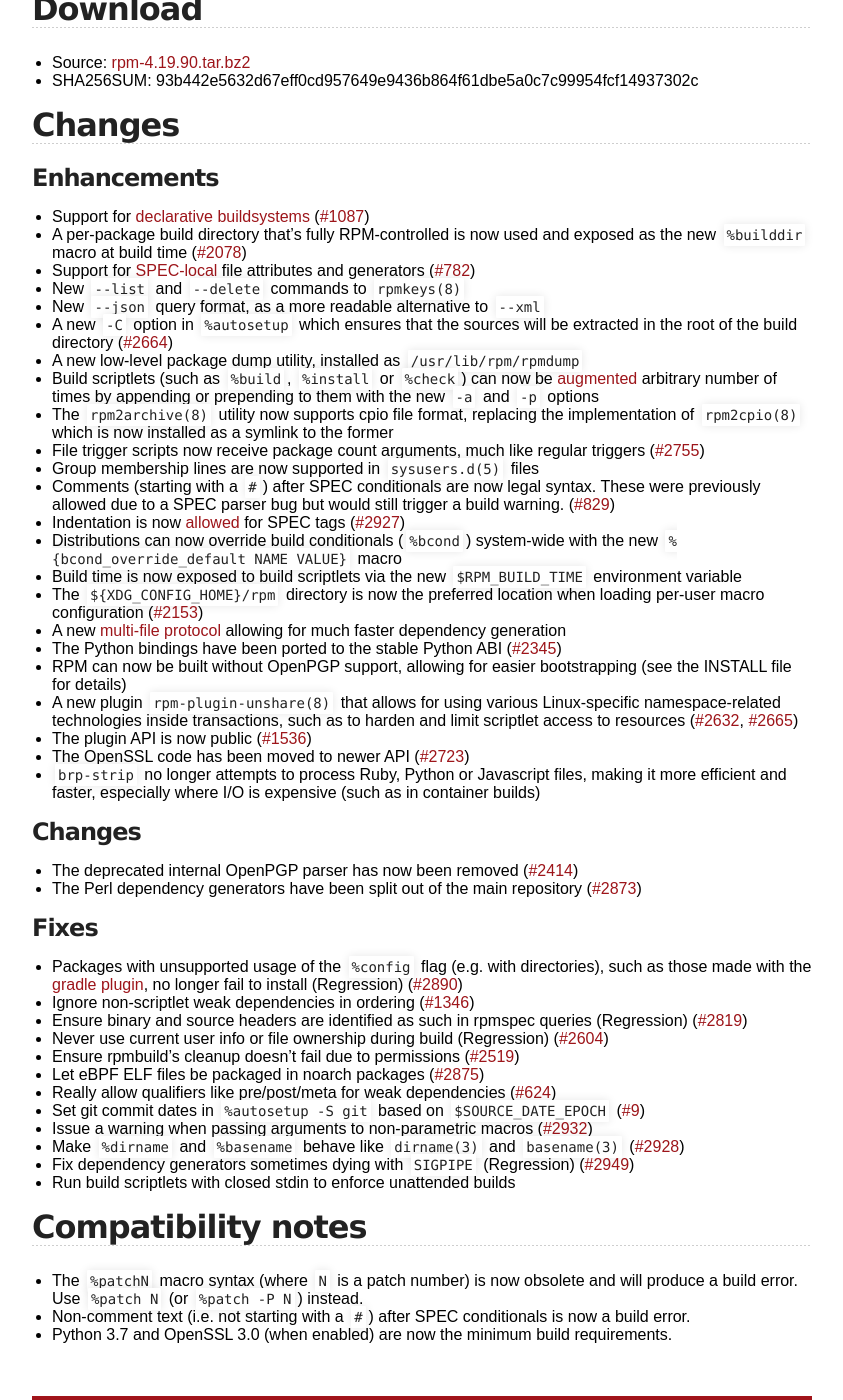
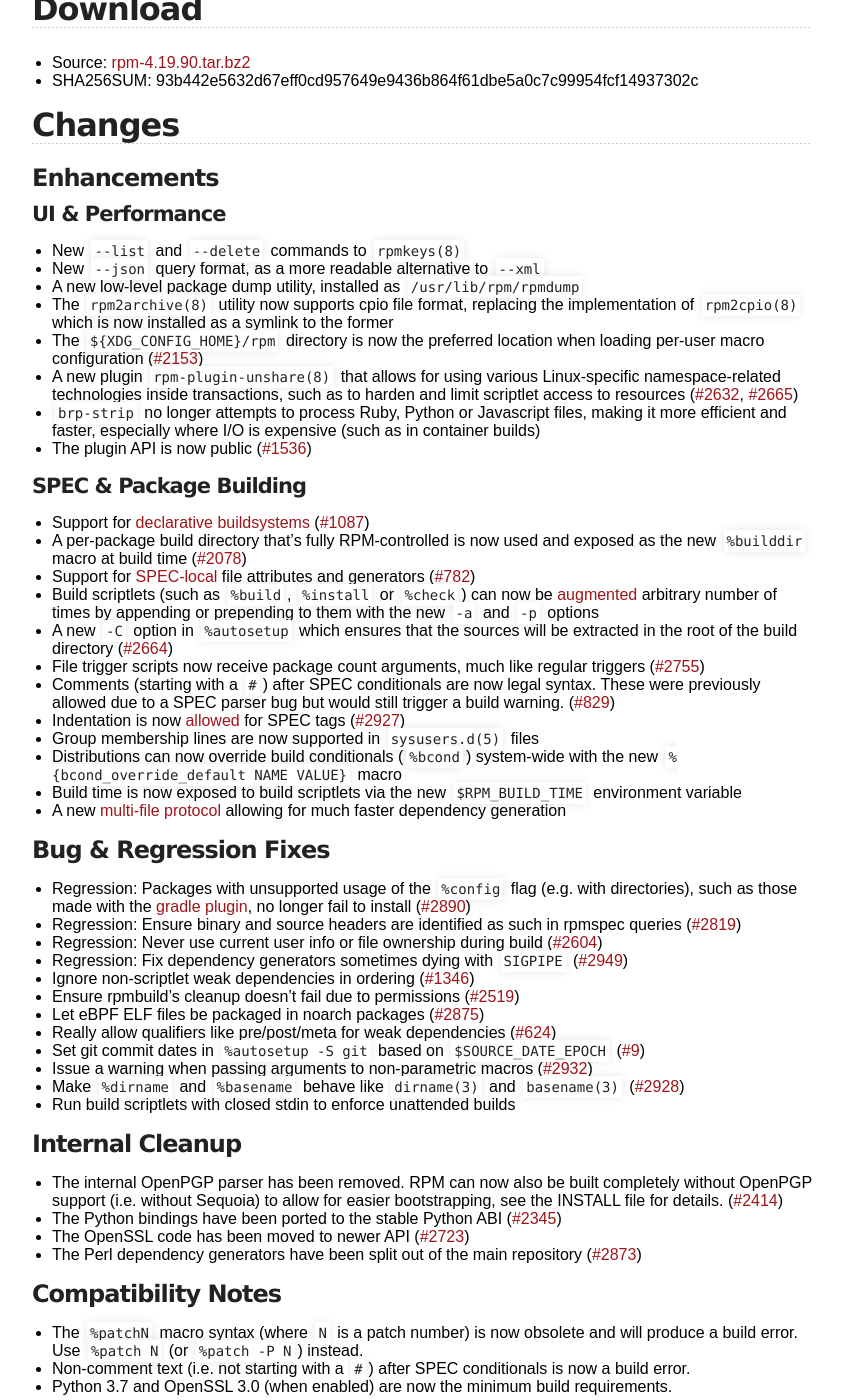
Before and after one commit to rpm-software-management/rpm-web, a Jekyll site: the page built from wiki/Releases/4.20.0.md, in a window 1280 px wide and 1400 px high, scrolled down 328 px. Shown: the whole window, without its empty margins (218-1061 px from the left). Built offline with Jekyll 4.4.1, drawn with Linux system fonts in a browser that asks for light colours.

Commit message:
Reshuffle the RN sections a bit

```diff
--- a/wiki/Releases/4.20.0.md
+++ b/wiki/Releases/4.20.0.md
@@ -13,51 +13,51 @@ Last update: 2024-04-08
 
 ## Changes
 ### Enhancements
+#### UI & Performance
+* New `--list` and `--delete` commands to `rpmkeys(8)`
+* New `--json` query format, as a more readable alternative to `--xml`
+* A new low-level package dump utility, installed as `/usr/lib/rpm/rpmdump`
+* The `rpm2archive(8)` utility now supports cpio file format, replacing the implementation of `rpm2cpio(8)` which is now installed as a symlink to the former
+* The `${XDG_CONFIG_HOME}/rpm` directory is now the preferred location when loading per-user macro configuration ([#2153](https://github.com/rpm-software-management/rpm/issues/2153))
+* A new plugin `rpm-plugin-unshare(8)` that allows for using various Linux-specific namespace-related technologies inside transactions, such as to harden and limit scriptlet access to resources ([#2632](https://github.com/rpm-software-management/rpm/issues/2632), [#2665](https://github.com/rpm-software-management/rpm/issues/2665))
+* `brp-strip` no longer attempts to process Ruby, Python or Javascript files, making it more efficient and faster, especially where I/O is expensive (such as in container builds)
+* The plugin API is now public ([#1536](https://github.com/rpm-software-management/rpm/issues/1536))
+
+#### SPEC & Package Building
 * Support for [declarative buildsystems](https://rpm-software-management.github.io/rpm/manual/buildsystem.html) ([#1087](https://github.com/rpm-software-management/rpm/issues/1087))
 * A per-package build directory that's fully RPM-controlled is now used and exposed as the new `%builddir` macro at build time ([#2078](https://github.com/rpm-software-management/rpm/issues/2078))
 * Support for [SPEC-local](https://rpm-software-management.github.io/rpm/manual/dependency_generators.html#using-file-attributes-in-their-own-package) file attributes and generators ([#782](https://github.com/rpm-software-management/rpm/issues/782))
-* New `--list` and `--delete` commands to `rpmkeys(8)`
-* New `--json` query format, as a more readable alternative to `--xml`
+* Build scriptlets (such as `%build`, `%install` or `%check`) can now be [augmented](https://rpm-software-management.github.io/rpm/manual/spec.html#build-scriptlets) arbitrary number of times by appending or prepending to them with the new `-a` and `-p` options
 * A new `-C` option in `%autosetup` which ensures that the sources will be extracted in the root of the build directory ([#2664](https://github.com/rpm-software-management/rpm/issues/2664))
-* A new low-level package dump utility, installed as `/usr/lib/rpm/rpmdump`
-* Build scriptlets (such as `%build`, `%install` or `%check`) can now be [augmented](https://rpm-software-management.github.io/rpm/manual/spec.html#build-scriptlets) arbitrary number of times by appending or prepending to them with the new `-a` and `-p` options
-* The `rpm2archive(8)` utility now supports cpio file format, replacing the implementation of `rpm2cpio(8)` which is now installed as a symlink to the former
 * File trigger scripts now receive package count arguments, much like regular triggers ([#2755](https://github.com/rpm-software-management/rpm/issues/2755))
-* Group membership lines are now supported in `sysusers.d(5)` files
 * Comments (starting with a `#`) after SPEC conditionals are now legal syntax.  These were previously allowed due to a SPEC parser bug but would still trigger a build warning. ([#829](https://github.com/rpm-software-management/rpm/issues/829))
 * Indentation is now [allowed](https://rpm-software-management.github.io/rpm/manual/spec.html#preamble-tags) for SPEC tags ([#2927](https://github.com/rpm-software-management/rpm/issues/2927))
+* Group membership lines are now supported in `sysusers.d(5)` files
 * Distributions can now override build conditionals (`%bcond`) system-wide with the new `%{bcond_override_default NAME VALUE}` macro
 * Build time is now exposed to build scriptlets via the new `$RPM_BUILD_TIME` environment variable
-* The `${XDG_CONFIG_HOME}/rpm` directory is now the preferred location when loading per-user macro configuration ([#2153](https://github.com/rpm-software-management/rpm/issues/2153))
 * A new [multi-file protocol](https://rpm-software-management.github.io/rpm/manual/dependency_generators.html#writing-dependency-generators) allowing for much faster dependency generation
-* The Python bindings have been ported to the stable Python ABI ([#2345](https://github.com/rpm-software-management/rpm/issues/2345))
-* RPM can now be built without OpenPGP support, allowing for easier bootstrapping (see the INSTALL file for details)
-* A new plugin `rpm-plugin-unshare(8)` that allows for using various Linux-specific namespace-related technologies inside transactions, such as to harden and limit scriptlet access to resources ([#2632](https://github.com/rpm-software-management/rpm/issues/2632), [#2665](https://github.com/rpm-software-management/rpm/issues/2665))
-* The plugin API is now public ([#1536](https://github.com/rpm-software-management/rpm/issues/1536))
-* The OpenSSL code has been moved to newer API ([#2723](https://github.com/rpm-software-management/rpm/issues/2294))
-* `brp-strip` no longer attempts to process Ruby, Python or Javascript files, making it more efficient and faster, especially where I/O is expensive (such as in container builds)
 
-### Changes
-* The deprecated internal OpenPGP parser has now been removed ([#2414](https://github.com/rpm-software-management/rpm/issues/2414))
-* The Perl dependency generators have been split out of the main repository ([#2873](https://github.com/rpm-software-management/rpm/issues/2873))
-
-### Fixes
-* Packages with unsupported usage of the `%config` flag (e.g. with directories), such as those made with the [gradle plugin](https://plugins.gradle.org/plugin/com.netflix.nebula.ospackage), no longer fail to install (Regression) ([#2890](https://github.com/rpm-software-management/rpm/issues/2890))
+### Bug & Regression Fixes
+* Regression: Packages with unsupported usage of the `%config` flag (e.g. with directories), such as those made with the [gradle plugin](https://plugins.gradle.org/plugin/com.netflix.nebula.ospackage), no longer fail to install ([#2890](https://github.com/rpm-software-management/rpm/issues/2890))
+* Regression: Ensure binary and source headers are identified as such in rpmspec queries ([#2819](https://github.com/rpm-software-management/rpm/issues/2819))
+* Regression: Never use current user info or file ownership during build ([#2604](https://github.com/rpm-software-management/rpm/issues/2604))
+* Regression: Fix dependency generators sometimes dying with `SIGPIPE` ([#2949](https://github.com/rpm-software-management/rpm/issues/2949))
 * Ignore non-scriptlet weak dependencies in ordering ([#1346](https://github.com/rpm-software-management/rpm/issues/1346))
-* Ensure binary and source headers are identified as such in rpmspec queries (Regression) ([#2819](https://github.com/rpm-software-management/rpm/issues/2819))
-* Never use current user info or file ownership during build (Regression) ([#2604](https://github.com/rpm-software-management/rpm/issues/2604))
 * Ensure rpmbuild's cleanup doesn't fail due to permissions ([#2519](https://github.com/rpm-software-management/rpm/issues/2519))
 * Let eBPF ELF files be packaged in noarch packages ([#2875](https://github.com/rpm-software-management/rpm/issues/2875))
 * Really allow qualifiers like pre/post/meta for weak dependencies ([#624](https://github.com/rpm-software-management/rpm/issues/624))
 * Set git commit dates in `%autosetup -S git` based on `$SOURCE_DATE_EPOCH` ([#9](https://pagure.io/fedora-reproducible-builds/project/issue/9))
 * Issue a warning when passing arguments to non-parametric macros ([#2932](https://github.com/rpm-software-management/rpm/issues/2932))
 * Make `%dirname` and `%basename` behave like `dirname(3)` and `basename(3)` ([#2928](https://github.com/rpm-software-management/rpm/issues/2928))
-* Fix dependency generators sometimes dying with `SIGPIPE` (Regression) ([#2949](https://github.com/rpm-software-management/rpm/issues/2949))
 * Run build scriptlets with closed stdin to enforce unattended builds
 
-## Compatibility notes
-* The `%patchN` macro syntax (where `N` is a patch number) is now obsolete and
-  will produce a build error.  Use `%patch N` (or `%patch -P N`) instead.
+### Internal Cleanup
+* The internal OpenPGP parser has been removed.  RPM can now also be built completely without OpenPGP support (i.e. without Sequoia) to allow for easier bootstrapping, see the INSTALL file for details. ([#2414](https://github.com/rpm-software-management/rpm/issues/2414))
+* The Python bindings have been ported to the stable Python ABI ([#2345](https://github.com/rpm-software-management/rpm/issues/2345))
+* The OpenSSL code has been moved to newer API ([#2723](https://github.com/rpm-software-management/rpm/issues/2294))
+* The Perl dependency generators have been split out of the main repository ([#2873](https://github.com/rpm-software-management/rpm/issues/2873))
+
+### Compatibility Notes
+* The `%patchN` macro syntax (where `N` is a patch number) is now obsolete and will produce a build error.  Use `%patch N` (or `%patch -P N`) instead.
 * Non-comment text (i.e. not starting with a `#`) after SPEC conditionals is now a build error.
-* Python 3.7 and OpenSSL 3.0 (when enabled) are now the minimum build
-  requirements.
+* Python 3.7 and OpenSSL 3.0 (when enabled) are now the minimum build requirements.
```
